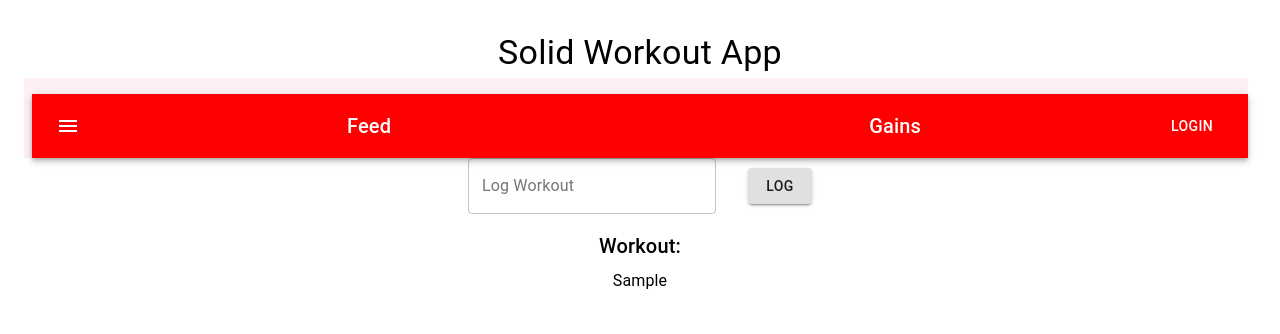
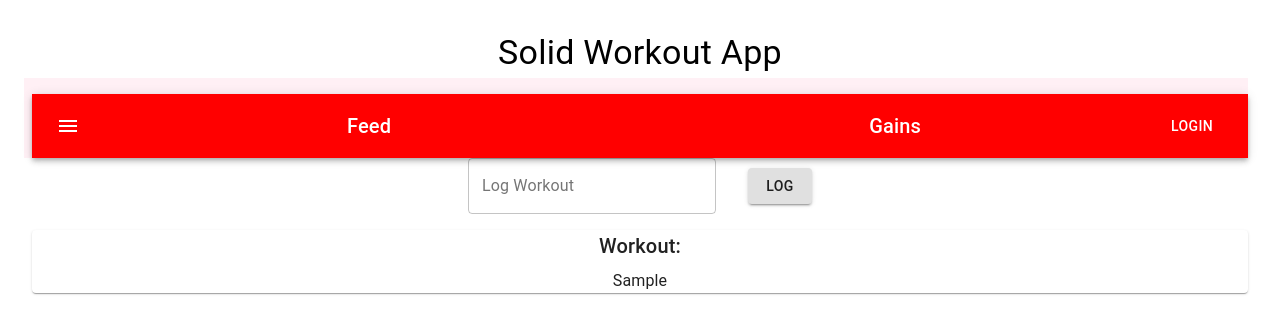
Before and after one commit to escotoj/solid-workout, a React (Create React App) app: page / in a window 1280 px wide. Both pictures are taken after typing "Sample" into the empty fields and a click on the button "LOG". Shown: the top 334 px of the page. Built offline with nearby package versions, Linux system fonts and the light colour scheme.

Commit message:
added container around workout logged nd import paper

```diff
--- a/src/App.js
+++ b/src/App.js
@@ -1,6 +1,6 @@
 import React, { useState } from 'react';
 import { makeStyles } from '@material-ui/core/styles';
-import { Typography, TextField, Button } from '@material-ui/core';
+import { Typography, TextField, Button, Paper } from '@material-ui/core';
 import Header from './components/Header'
 
 const useStyles = makeStyles((theme) => ({
@@ -65,12 +65,12 @@ const App = () => {
         </Button>
       </form>
       {submittedValue && (
-        <div className={classes.submittedValue}>
-          <Typography variant="h6" component="h2" gutterBottom>
-            Workout:
-          </Typography>
-          <Typography variant="body1">{submittedValue}</Typography>
-        </div>
+        <Paper className={classes.submittedValue}>
+        <Typography variant="h6" component="h2" gutterBottom>
+          Workout:
+        </Typography>
+        <Typography variant="body1">{submittedValue}</Typography>
+      </Paper>
       )}
     </div>
   );
```
